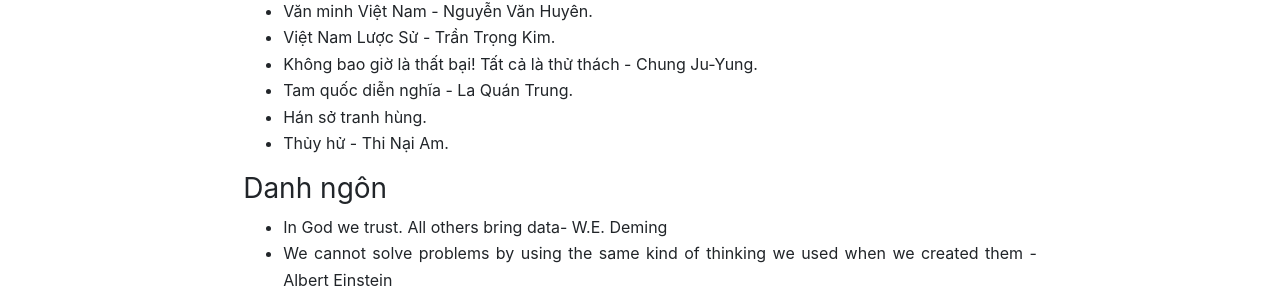
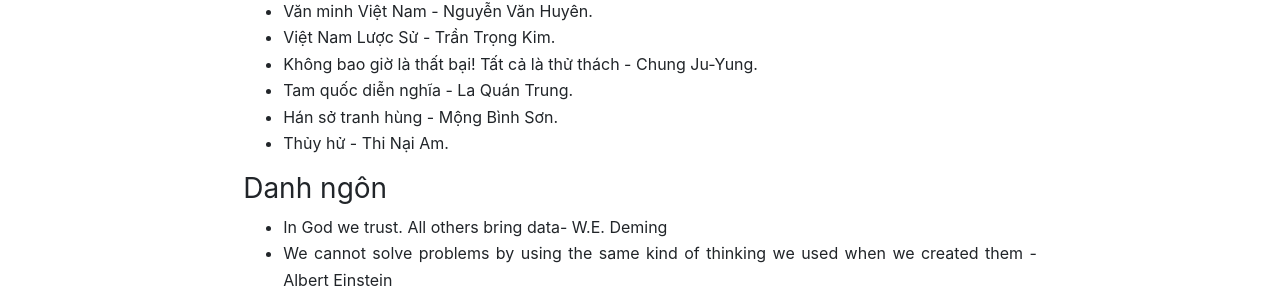
Before and after one commit to BuiTan/BuiTan.github.io, a Jekyll site: the page built from vi/SoThich.md, in a window 1280 px wide. Shown: the part 328-628 px from the top of the page. Built offline with Jekyll 4.4.1, drawn with Linux system fonts in a browser that asks for light colours.

Commit message:
Update SoThich.md

```diff
--- a/vi/SoThich.md
+++ b/vi/SoThich.md
@@ -14,7 +14,7 @@ order: 7
 * Việt Nam Lược Sử - Trần Trọng Kim.
 * Không bao giờ là thất bại! Tất cả là thử thách - Chung Ju-Yung.
 * Tam quốc diễn nghĩa - La Quán Trung.
-* Hán sở tranh hùng.
+* Hán sở tranh hùng - Mộng Bình Sơn.
 * Thủy hử - Thi Nại Am.
 
 ### Danh ngôn
```
